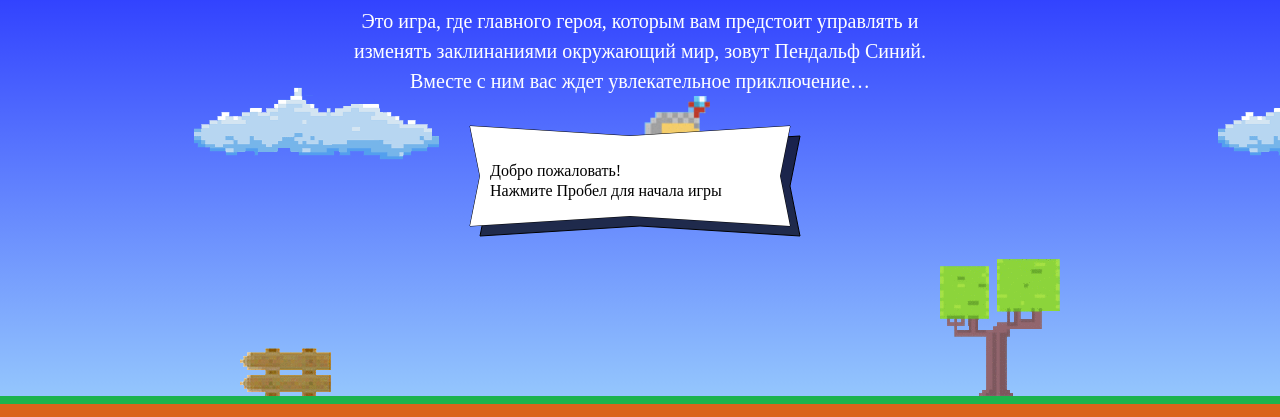
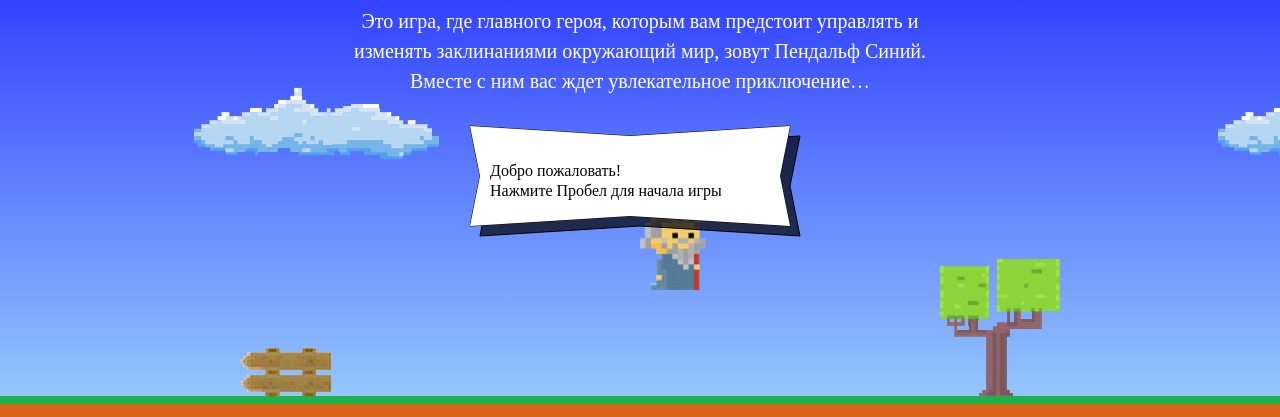
Before and after one commit to drcote/1001795-code-and-magick-19, a website: page index.html in a window 1280 px wide. Shown: the part 203-620 px from the top of the page. Drawn offline with Linux system fonts and the light colour scheme; a web font is replaced by a local one.

Commit message:
Добавляет исправления в первое задание

```diff
--- a/index.html
+++ b/index.html
@@ -180,6 +180,8 @@
   </template>
 
   <script>
+    'use strict';
+
     /* Размер фаербола в пикселях */
     var fireballSize = 22;
 
@@ -195,8 +197,8 @@
     }
 
     /* Функция, которая возвращает пропорциональную высоту мага */
-    var getWizardHeight = function () {
-      return 1.37 * wizardWidth;
+    var getWizardHeight = function (wizardWidth) {
+      return 1.337 * wizardWidth;
     }
 
     /* Функция устанавливающая положение мага по горизонтали */
@@ -207,7 +209,7 @@
 
     /* Функция устанавливающая положение мага по вертикали */
     function getWizardY(height) {
-      return height - 300;
+      return height / 3;
     }
 
   </script>
```
Also changed, not shown: Readme.md.
